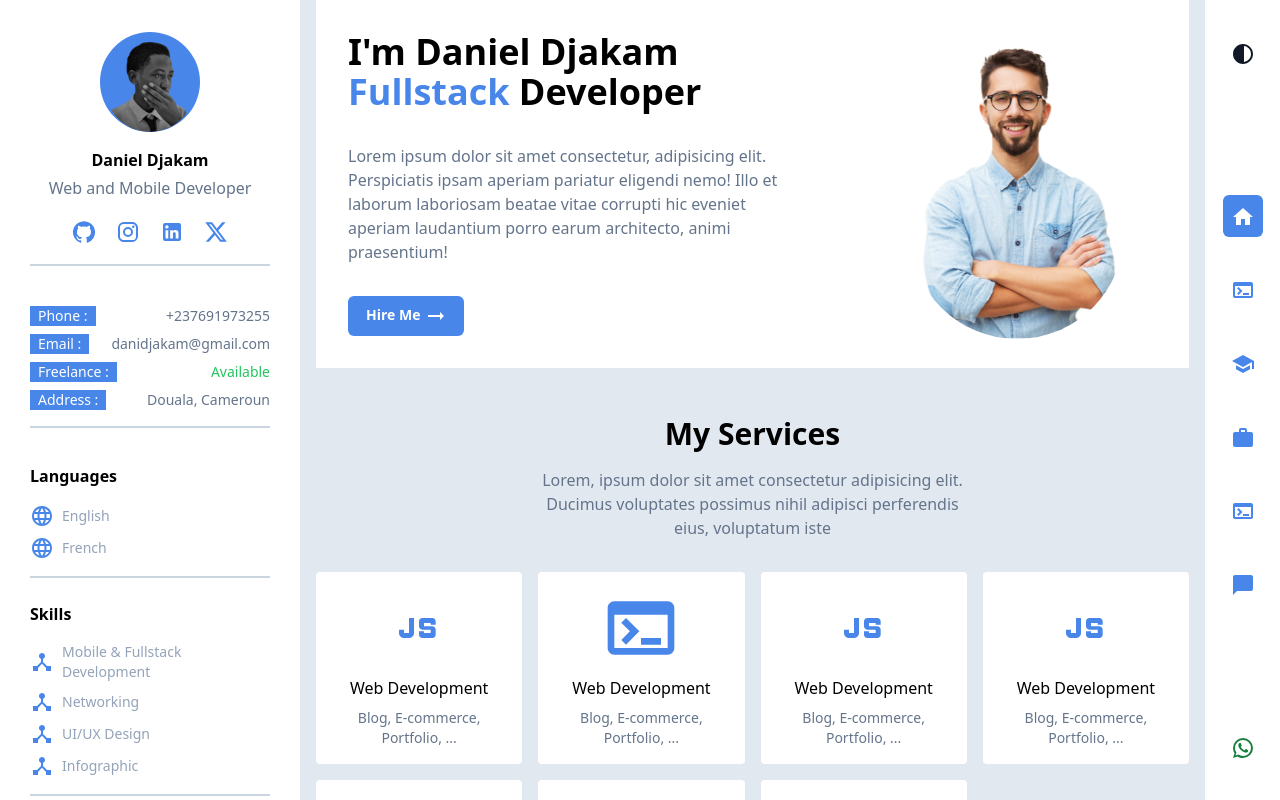
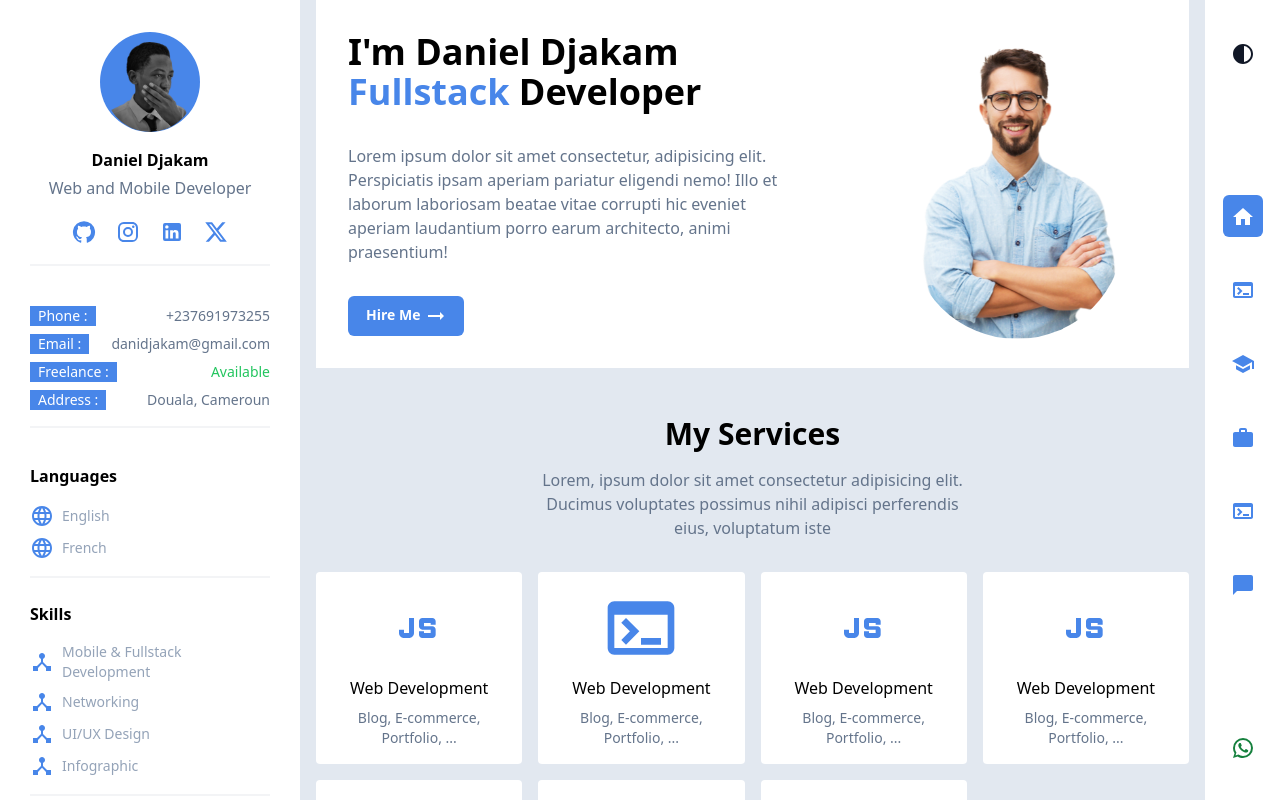
Before and after one commit to danieldjakam/my-portfolio, a React (Create React App) app: page / in a window 1280 px wide. Built offline with nearby package versions, Linux system fonts and the light colour scheme.

Commit message:
adjust style

```diff
--- a/src/components/Sections/Education.jsx
+++ b/src/components/Sections/Education.jsx
@@ -4,17 +4,17 @@ import Section from '../ui/Section'
 function Education() {
   return (
     <Section title="Education" description="Lorem, ipsum dolor sit amet consectetur adipisicing elit. Ducimus voluptates possimus nihil adipisci perferendis eius, voluptatum iste ">
-        <div id="list-ele" className='bg-white dark:bg-gray-900 p-4 rounded flex flex-col mb-8'>
+        <div id="list-ele" className='last:border-b-0 bg-white dark:bg-gray-900 p-4 rounded flex flex-col mb-8'>
             {
                 [1, 2, 3].map(
-                    ele => <div className="my-4 flex border-b-2 border-b-gray-600">
+                    ele => <div className="my-4 flex border-b-2 border-b-gray-100 dark:border-b-gray-800">
                             <div className="min-w-[300px]">
                                 <h3 className='text-medium my-2 font-medium mb-4'>
                                     LYDANO
                                 </h3>
                                 <p className='text-sm text-slate-500 dark:text-slate-400 mb-4  space-x-4'>
                                     <span class="">Student</span>
-                                    <span class="bg-orange-500 rounded px-4 py-1 text-white">Jan 2024 - Dec 2025</span>
+                                    <span class="bg-orange-300 rounded px-4 py-1 text-gray-900">Jan 2024 - Dec 2025</span>
                                 </p>
                             </div>
                             <div>
--- a/src/components/Sections/WorkHistory.jsx
+++ b/src/components/Sections/WorkHistory.jsx
@@ -14,7 +14,7 @@ function WorkHistory() {
                                 </h3>
                                 <p className='text-sm text-slate-500 dark:text-slate-400 mb-4  space-x-4'>
                                     <span class="">CEO</span>
-                                    <span class="bg-orange-500 rounded px-4 py-1 text-white">Jan 2024 - Dec 2025</span>
+                                    <span class="bg-orange-300 rounded px-4 py-1 text-gray-900">Jan 2024 - Dec 2025</span>
                                 </p>
                             </div>
                             <div>
--- a/src/components/global/SideBar.jsx
+++ b/src/components/global/SideBar.jsx
@@ -17,7 +17,7 @@ function SideBar() {
 				<InlineSideBarInfo text="Email" description="danidjakam@gmail.com" />
 				<InlineSideBarInfo text="Freelance" description="Available" color="text-green-500" />
 				<InlineSideBarInfo text="Address" description="Douala, Cameroun" />
-				<hr className="w-full mt-4 border border-slate-300 dark:border-slate-400" />
+				<hr className="w-full mt-4 border border-gray-100 dark:border-gray-800" />
 			</div>
 			<SideBarSectionWithText icon={<Language/>} title="Languages" data={getLanguage()}/>
 			<SideBarSectionWithText icon={<DeviceHub/>} title={"Skills"} data={getSkills()}/>
--- a/src/components/ui/Recommendations/SwipeElement.jsx
+++ b/src/components/ui/Recommendations/SwipeElement.jsx
@@ -10,8 +10,8 @@ function SwipeElement() {
                 <i className='text-orange-300'><Star sx={{fontSize: 20}}/></i>
                 <i className='text-orange-300'><Star sx={{fontSize: 20}}/></i>
                 <i className='text-orange-300'><Star sx={{fontSize: 20}}/></i>
-                <i className='text-gray-300'><Star sx={{fontSize: 20}}/></i>
-                <i className='text-gray-300'><Star sx={{fontSize: 20}}/></i>
+                <i className='text-gray-300 dark:text-gray-500'><Star sx={{fontSize: 20}}/></i>
+                <i className='text-gray-300 dark:text-gray-500'><Star sx={{fontSize: 20}}/></i>
             </p>
             <h3 className='text-medium my-2 font-medium'>
                 Great Quality!
--- a/src/components/ui/SideBar/Profile.jsx
+++ b/src/components/ui/SideBar/Profile.jsx
@@ -38,7 +38,7 @@ function Profile() {
                 </a>
             </div>
         </div>
-        <hr className="w-full mt-4 border border-slate-300 dark:border-slate-400" />
+        <hr className="w-full mt-4 border border-gray-100 dark:border-gray-800" />
     </div>
   )
 }
--- a/src/components/ui/SideBar/SideBarSectionWithText.jsx
+++ b/src/components/ui/SideBar/SideBarSectionWithText.jsx
@@ -8,7 +8,7 @@ function SideBarSectionWithText({icon, title, data}) {
         {
             data.map(skill => <AdditionalSkill icon={icon} text={skill}/>)
         }
-        <hr className="w-full mt-4 border border-slate-300 dark:border-slate-400" />
+        <hr className="w-full mt-4 border border-gray-100 dark:border-gray-800" />
     </SideBarSection>
   )
 }
--- a/src/pages/ClientSide.jsx
+++ b/src/pages/ClientSide.jsx
@@ -13,7 +13,7 @@ function ClientSide() {
         <div className='flex bg-slate-200 dark:bg-slate-800 h-[100vh] overflow-hidden'>
             <SideBar/>
             <div className="main section-width px-4">
-                <div className=" top-0 h-[auto]  bg-white dark:bg-gray-900 dark:text-white overflow-hidden">
+                <div className=" top-0 h-[auto] bg-white dark:bg-gray-900 dark:text-white overflow-hidden">
                     <FixedElement/>
                 </div>
                 <div className="">
```
